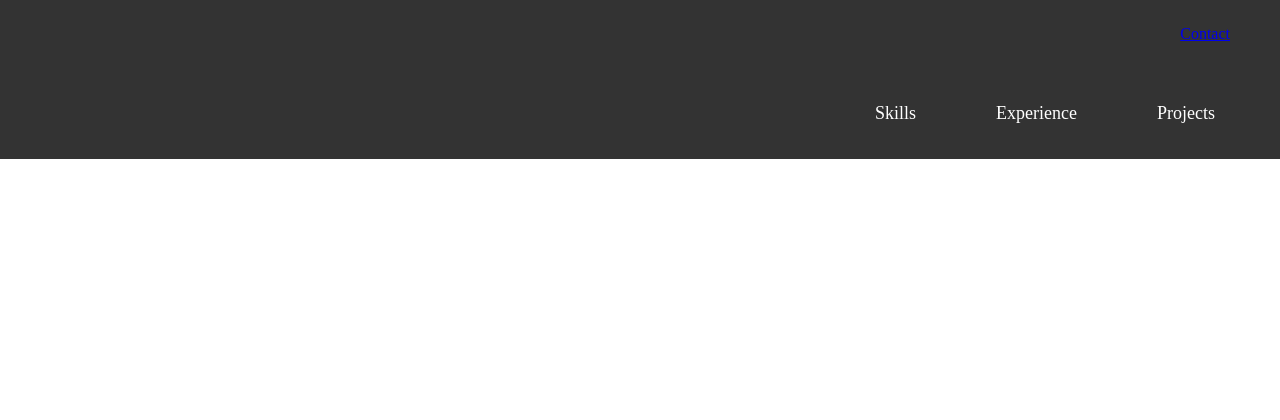
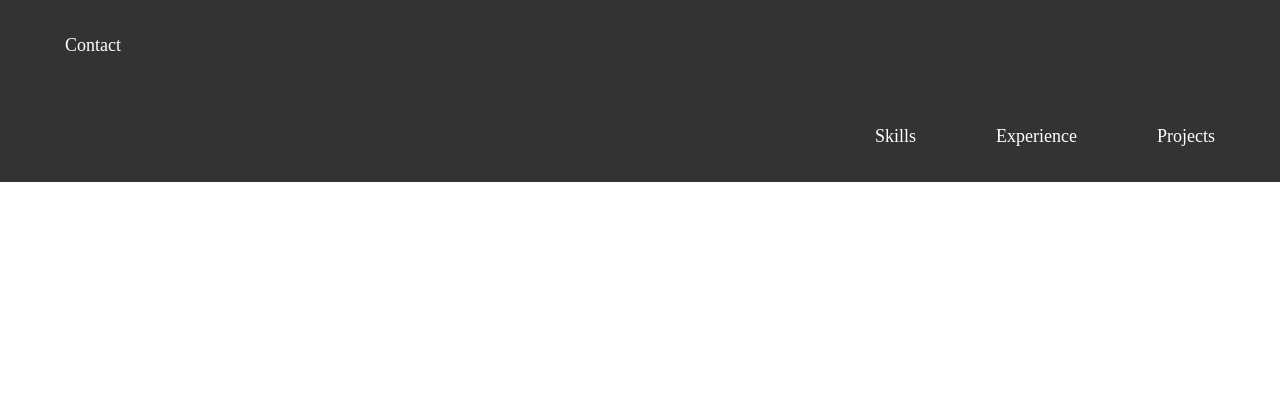
Before and after one commit to BellaDavis/Personal_portfolio, a Flask app: page / in a window 1280 px wide. Shown: the top 420 px of the page. Run offline with Flask 3, Linux system fonts and the light colour scheme.

Commit message:
made updates to nav bar to adjust contents

```diff
--- a/static/style.css
+++ b/static/style.css
@@ -7,11 +7,10 @@
 
 .contact {
     display: flex;
-    justify-content: right; /* Ensures spacing */
+    justify-content: left; /* Ensures spacing */
     background-color: #333;
     padding: 25px 50px 25px 50px;
     gap: 50px;
-    flex-wrap: wrap; /* Allows wrapping on smaller screens */
 }
 
 /* Top navigation bar styling */
@@ -30,6 +29,14 @@
     padding: 10px 15px;
     font-size: 18px;
     transition: background-color 0.3s ease, color 0.3s ease;
+}
+
+.contact a {
+color: white;
+text-decoration: none;
+padding: 10px 15px;
+font-size: 18px;
+transition: background-color 0.3s ease, color 0.3s ease;
 }
 
 /* hover effect */
```
